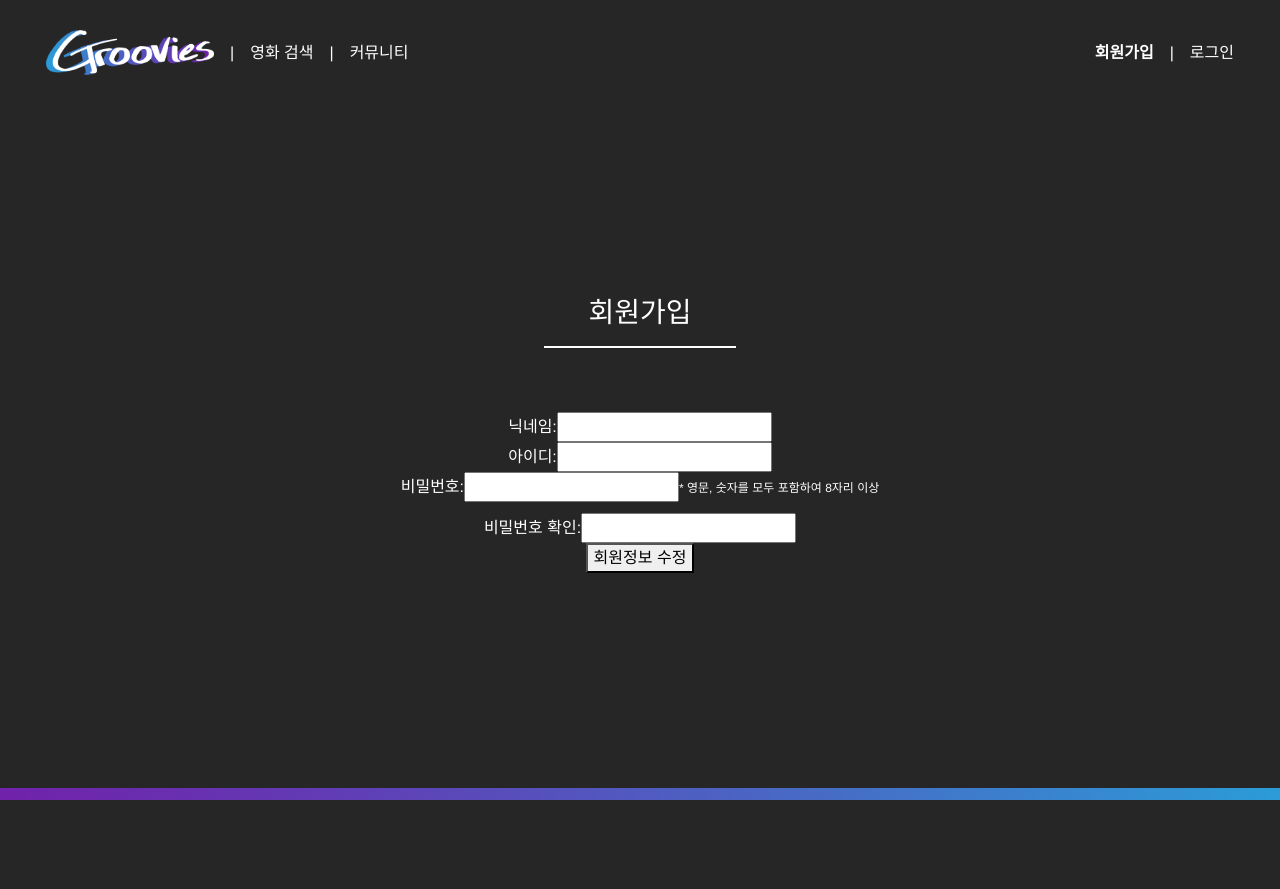
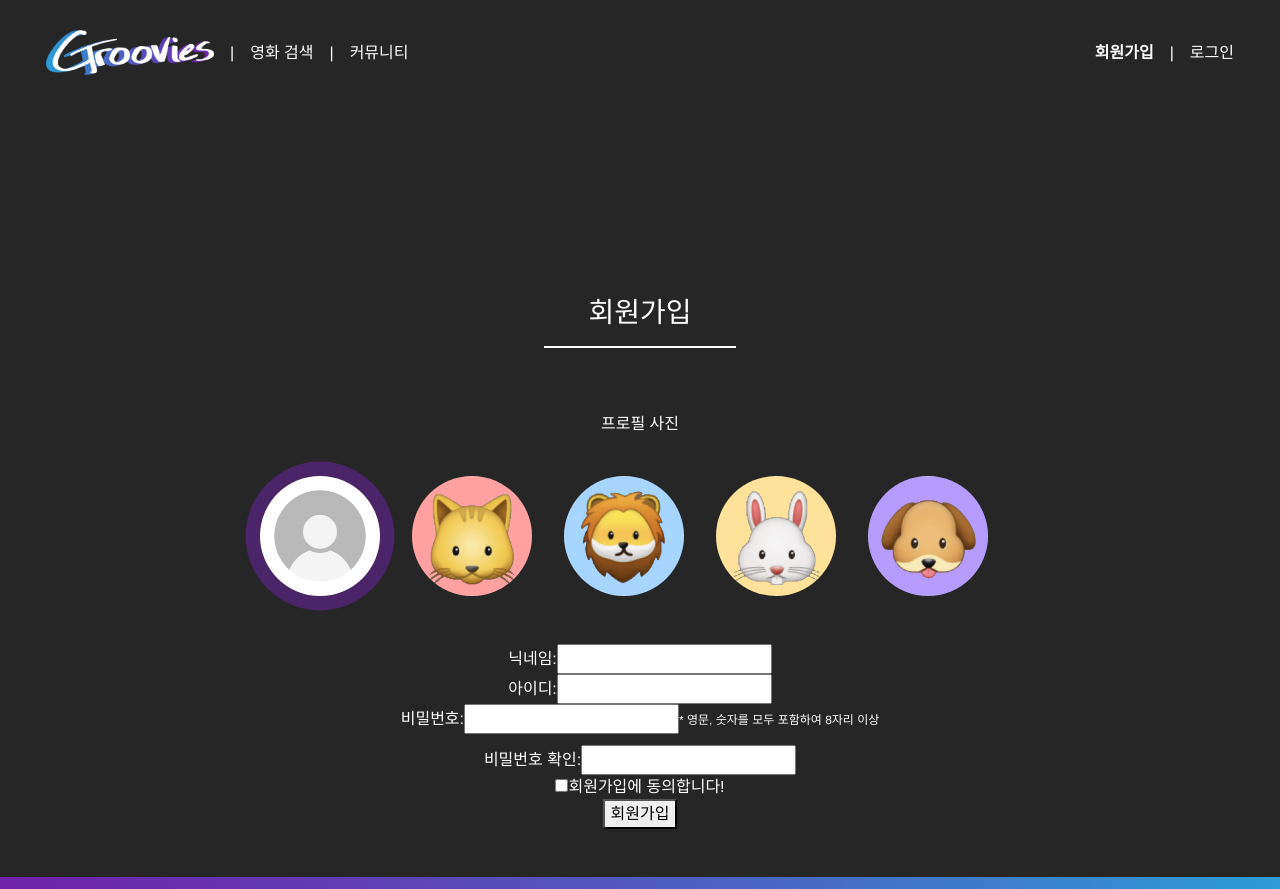
Before and after one commit to minchae9/Groovies, a Vue app in the folder vue-client/: page /accounts/1 in a window 1280 px wide. Both pictures are taken after a click on the button "회원정보 수정". Before the commit the page ends 800 px from the top, so only its background shows below. Built offline with nearby package versions, Linux system fonts and the light colour scheme; no server answers; a web font is replaced by a local one.

Commit message:
중간 결과

```diff
--- a/vue-client/src/App.vue
+++ b/vue-client/src/App.vue
@@ -11,7 +11,7 @@
         <router-link :to="{ name: 'Login' }">로그인</router-link>
       </div>
       <div v-if="login">
-        {{ loginUserInfo.username }}님 환영합니다.
+        <b>{{ loginUserNickname }}</b>님 환영합니다.
       </div>
       <div v-if="login">
         <router-link to="#" @click.native="logout">로그아웃</router-link>
@@ -43,6 +43,7 @@
       localStorage.removeItem('jwt')
       this.login=false
       this.$router.push({ name: 'Home' })
+      this.$router.go()
     },
     // 현재 로그인한 유저 정보 받기
     getUserInfo: function () {
@@ -57,15 +58,16 @@
       this.userInfo.username = result.username
       // console.log(this.userInfo)
       this.$store.dispatch('storeLoginUser', this.userInfo)
+      this.getUserOthers()
       }
     },
-    getUserNickname: function () {
+    getUserOthers: function () {
       axios({
         method: 'get',
         url: `http://127.0.0.1:8000/accounts/profile/${this.userInfo.user_id}/`
       })
         .then((res) => {
-          this.$store.dispatch('getNickname', res.data.nickname)
+          this.$store.dispatch('getUserOthers', res.data.nickname, res.data.profile_path)
         })
         .catch(err => {
           console.log(err)
@@ -78,7 +80,7 @@
     if (token) {
       this.login = true
       this.getUserInfo()
-      this.getUserNickname()
+      this.getUserOthers()
     }
   },
   watch: {
@@ -91,6 +93,9 @@
   computed: {
     loginUserInfo: function () {
       return this.$store.state.loginUser
+    },
+    loginUserNickname: function () {
+      return this.$store.state.loginUser_nickname
     }
   },
 }
--- a/vue-client/src/components/SearchBar.vue
+++ b/vue-client/src/components/SearchBar.vue
@@ -4,7 +4,7 @@
         class="search-bar"
         placeholder="검색어를 입력하세요"
         :value="searchKeyword" @input="updateInput"
-        @keypress.enter="onSearch">
+        @keypress.enter="onSearch" autofocus>
       <button @click="onSearch" class="search-button">
           <img src="@/assets/search.png" class="search-icon">
       </button>
@@ -53,7 +53,7 @@
             if (searchInput && value) searchInput.value = value
         },
         deep: true,
-        immediate: true
+        immediate: true,
       }
     },
 }
--- a/vue-client/src/store/index.js
+++ b/vue-client/src/store/index.js
@@ -8,8 +8,9 @@
   state: {
     searchKeyword: '',
     selectedMovie: {},
-    loginUser: {},  // username과 user_id
+    loginUser: null,  // username과 user_id
     loginUser_nickname: '',
+    loginUser_profile_path: 0,
   },
   mutations: {
     ON_SEARCH: function (state, searchKeyword) {
@@ -25,8 +26,9 @@
     STORE_LOGIN_USER: function (state, userInfo) {
       state.loginUser = userInfo
     },
-    GET_NICKNAME: function (state, nickname) {
+    GET_USER_OTHERS: function (state, nickname, profile_path) {
       state.loginUser_nickname = nickname
+      state.loginUser_profile_path = profile_path
     }
   },
   actions: {
@@ -65,7 +67,7 @@
             Similar: requestSimilar
           }
           commit('UPDATE_MOVIE_DETAIL', allDetails)
-          console.log(allDetails)
+          // console.log(allDetails)
         }))
         .catch(err => {
           console.log(err)
@@ -75,8 +77,8 @@
     storeLoginUser: function ({ commit }, userInfo) {
       commit('STORE_LOGIN_USER', userInfo)
     },
-    getNickname: function ({ commit }, nickname) {
-      commit('GET_NICKNAME', nickname)
+    getUserOthers: function ({ commit }, nickname, profile_path) {
+      commit('GET_USER_OTHERS', nickname, profile_path)
     }
   },
   modules: {
--- a/vue-client/src/views/TheCommunityArticle.vue
+++ b/vue-client/src/views/TheCommunityArticle.vue
@@ -12,8 +12,8 @@
           <div>
             <p>작성  |  {{ article.created_at | convertFormat }}</p>
             <p>수정  |  {{ article.updated_at | convertFormat }}</p>
-            <button @click="updateArticle(article)" v-if="article.user === userInfo.user_id">수정</button>
-            <button @click="deleteArticle(article)" v-if="article.user === userInfo.user_id">삭제</button>
+            <button @click="updateArticle(article)" v-if="(userInfo && article.user === userInfo.user_id)">수정</button>
+            <button @click="deleteArticle(article)" v-if="(userInfo && article.user === userInfo.user_id)">삭제</button>
           </div>
         </div>
         <div id="article-content-box">
@@ -42,7 +42,7 @@
             <div class="comment-username">{{ comment.username }}</div>
             <div class="comment-content">{{ comment.content }}</div>
             <div class="comment-created-at">{{ comment.created_at | convertFormat }}</div>
-            <button @click="deleteComment(comment)" v-if="comment.user === userInfo.user_id">삭제</button>
+            <button @click="deleteComment(comment)" v-if="(userInfo && comment.user === userInfo.user_id)">삭제</button>
           </li>
         </ul>
         <div v-else>
@@ -194,7 +194,7 @@
     },
     computed: {
       login: function () {
-        return (this.$store.state.loginUser != null)
+        return (this.$store.state.loginUser !== null)
       },
       userInfo: function () {
         return this.$store.state.loginUser
--- a/vue-client/src/views/TheSearch.vue
+++ b/vue-client/src/views/TheSearch.vue
@@ -3,6 +3,7 @@
       <search-bar></search-bar>
       <movie-list v-if="keyword" :movieItems="movieItems"></movie-list>
       <div v-if="!keyword">관심 있는 키워드 혹은 영화 제목을 검색해보세요!</div>
+      <div v-if="keyword && (movieItems.length < 1)">검색 결과가 없습니다.</div>
   </div>
 </template>
 
@@ -33,21 +34,17 @@
                 url: `http://127.0.0.1:8000/movies/search/${this.keyword}`
             })
             .then(res => {
-                // console.log('search result: ', res)
                 this.movieItems = res.data
             })
             .catch(err => {
                 console.log(err)
             })
         }
-
     },
     computed: {
     },
     created: function () {
         if (this.keyword) {
-            // console.log('검색어:', this.searchKeyword)
-            //axios
             this.getSearchResult()
         }
     },
--- a/vue-client/src/views/TheSignup.vue
+++ b/vue-client/src/views/TheSignup.vue
@@ -1,11 +1,22 @@
 <template>
   <div id="signup">
-    <!-- <img src="@/assets/logo.png" alt="logo" class="logo"> -->
     <div class="page-title">
-      <div>회원가입</div>
+      <div v-if="this.$store.state.loginUser">회원 정보 수정</div>
+      <div v-else>회원가입</div>
       <div class="line"></div>
     </div>
     <div id="signup-form">
+      <div>
+        <p>프로필 사진</p>
+        <br>
+        <a href="#"><img :class="{ click: credentials.profile_path === 0 }" @click="setProfilePath(0)" src="@/assets/profile_img_0.jpg" alt="0번_프로필" class="profile"></a>
+        <a href="#"><img :class="{ click: credentials.profile_path === 1 }" @click="setProfilePath(1)" src="@/assets/profile_img_1.jpg" alt="1번_프로필" class="profile"></a>
+        <a href="#"><img :class="{ click: credentials.profile_path === 2 }" @click="setProfilePath(2)" src="@/assets/profile_img_2.jpg" alt="2번_프로필" class="profile"></a>
+        <a href="#"><img :class="{ click: credentials.profile_path === 3 }" @click="setProfilePath(3)" src="@/assets/profile_img_3.jpg" alt="3번_프로필" class="profile"></a>
+        <a href="#"><img :class="{ click: credentials.profile_path === 4 }" @click="setProfilePath(4)" src="@/assets/profile_img_4.jpg" alt="4번_프로필" class="profile"></a>
+      </div>
+      <br>
+      <br>
       <div>
         <label for="nickname">닉네임:</label>
         <input v-if="this.$store.state.loginUser" type="text" id="nickname" v-model="credentials.nickname" :class="{ red: checkValidNickname }" :placeholder="this.$store.state.loginUser_nickname">
@@ -36,7 +47,7 @@
         <input type="checkbox" id="agree">
         <label for="agree" style="cursor: pointer;">회원가입에 동의합니다!</label>
       </div>
-      <button v-if="this.$store.state.loginUser" @click="update">회원정보 수정</button>
+      <button v-if="this.$store.state.loginUser !== null" @click="update">회원정보 수정</button>
       <button v-else @click="signup">회원가입</button>
     </div>
   </div>
@@ -54,6 +65,7 @@
             username: '',
             password: '',
             passwordConfirmation: '',
+            profile_path: null,
           },
           isInvalidPW: false,
           isNotSamePW: false,
@@ -72,6 +84,7 @@
             method: 'post',
             url: 'http://127.0.0.1:8000/accounts/signup/',
             data: {
+              profile_path: this.credentials.profile_path,
               nickname: this.credentials.nickname,
               username: this.credentials.username,
               password: this.credentials.password,
@@ -79,16 +92,22 @@
             }
           })
             .then(() => {
-              // console.log(res)
+              this.$router.push({ name: 'Login' })
             })
-            .catch(err => {
-              console.log(err)
+            .catch(() => {
+              this.$router.go()
             })
 
         } else {
           // 회원가입 불가능
           console.log('회원가입 불가! 정보 입력을 모두 완료해주세요.')
         }
+      },
+      // 프로필 사진
+      setProfilePath (num) {
+        this.credentials.profile_path = num
+        this.clickedImg = num
+        console.log(this.credentials.profile_path)
       },
       // 비밀번호
       checkValidPW: function () {
@@ -157,6 +176,7 @@
             url: `http://127.0.0.1:8000/accounts/profile/${this.$store.state.loginUser.user_id}/update/`,
             headers: { Authorization: `JWT ${localStorage.getItem('jwt')}` },
             data: {
+              profile_path: this.credentials.profile_path,
               nickname: this.credentials.nickname,
               password: this.credentials.password,
               passwordConfirmation: this.credentials.passwordConfirmation
@@ -174,6 +194,7 @@
             url: `http://127.0.0.1:8000/accounts/profile/${this.$store.state.loginUser.user_id}/update/`,
             headers: { Authorization: `JWT ${localStorage.getItem('jwt')}` },
             data: {
+              profile_path: this.credentials.profile_path,
               nickname: this.$store.state.loginUser_nickname,
               password: this.credentials.password,
               passwordConfirmation: this.credentials.passwordConfirmation
@@ -192,19 +213,29 @@
     created: function () {
       this.getAllUsername()
       this.getAllNickname()
+      this.credentials.profile_path = this.$store.state.loginUser_profile_path
     },
     computed:{
       checkValidUsername(){
-        let usedUsername = this.existingUsername.includes(this.credentials.username)
+        if (this.credentials.username.length > 0) {
+          let usedUsername = this.existingUsername.includes(this.credentials.username)
         // let apples = this.selectedProducts.includes("Apples")
         if (this.existingUsername.length > 0 && usedUsername) return true
         // if (this.selectedProducts.length === 1 && (apples || pears)) return true
         return false
+        } else {
+          return false
+        }
       },
       checkValidNickname(){
-        let usedNickname = this.existingNickname.includes(this.credentials.nickname)
-        if (this.existingNickname.length > 0 && usedNickname) return true
-        return false
+        if (this.credentials.nickname.length > 0) {
+          let usedNickname = this.existingNickname.includes(this.credentials.nickname)
+          if (this.existingNickname.length > 0 && usedNickname) return true
+          return false
+        } else {
+          return false
+        }
+
       },
     },
 }
@@ -213,6 +244,18 @@
 <style>
   .invalid {
     color: red;
+  }
+
+  .click {
+    box-shadow: 0 0 0 0.9rem rgb(112,34,171, 0.5);
+  }
+
+  .profile {
+    width: 120px;
+    height: 120px;
+    object-fit: cover;
+    border-radius: 50%;
+    margin-right: 2rem;
   }
 
   .page-title {
--- a/vue-client/src/views/TheUserProfile.vue
+++ b/vue-client/src/views/TheUserProfile.vue
@@ -26,7 +26,6 @@
           // console.log(res)
           this.username = res.data.username
           this.nickname = res.data.nickname
-          this.$store.dispatch('getNickname', this.nickname)
         })
         .catch(err => {
           console.log(err)
@@ -35,7 +34,7 @@
     methods: {
       updateProfile: function () {
         this.$router.push({ name: 'Signup' })
-
+        this.$router.go()
       },
     },
 }
```
Also changed, not shown: 2 other files (tests, documents, lock files or other folders).
